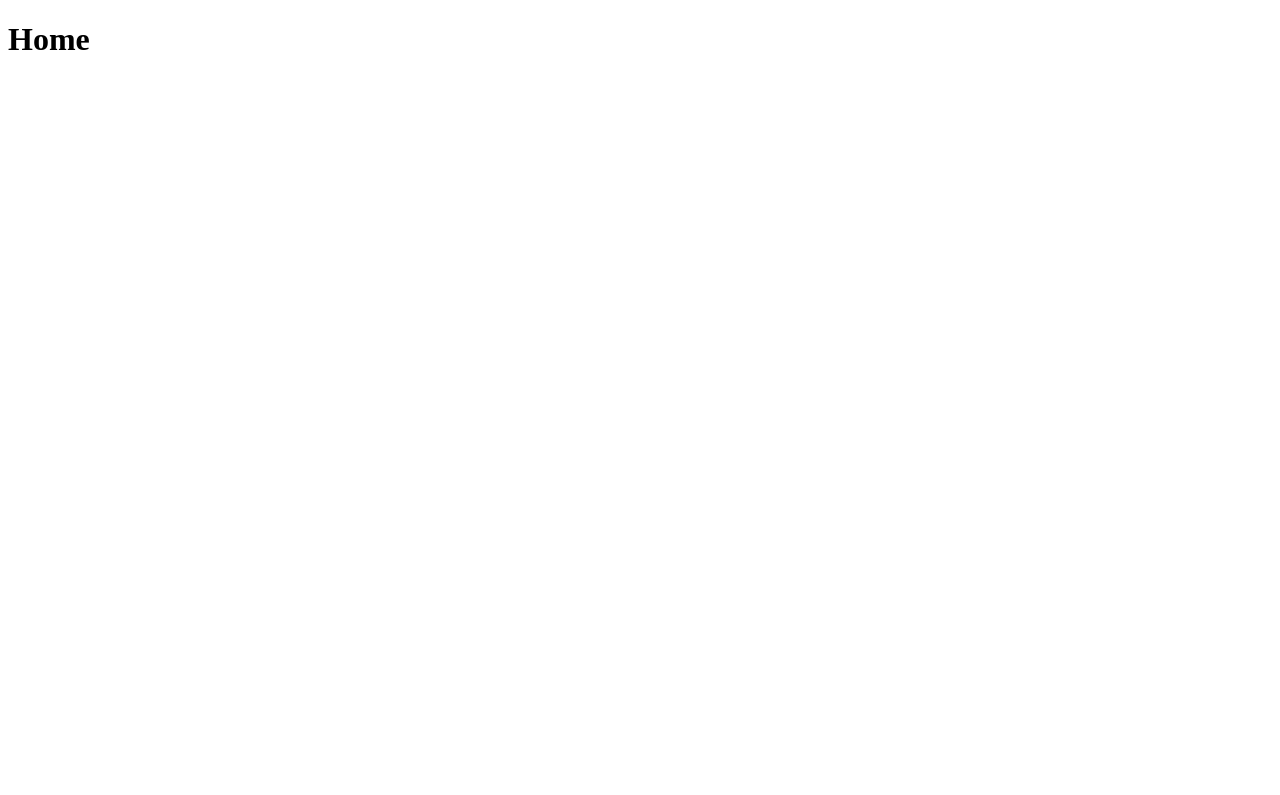
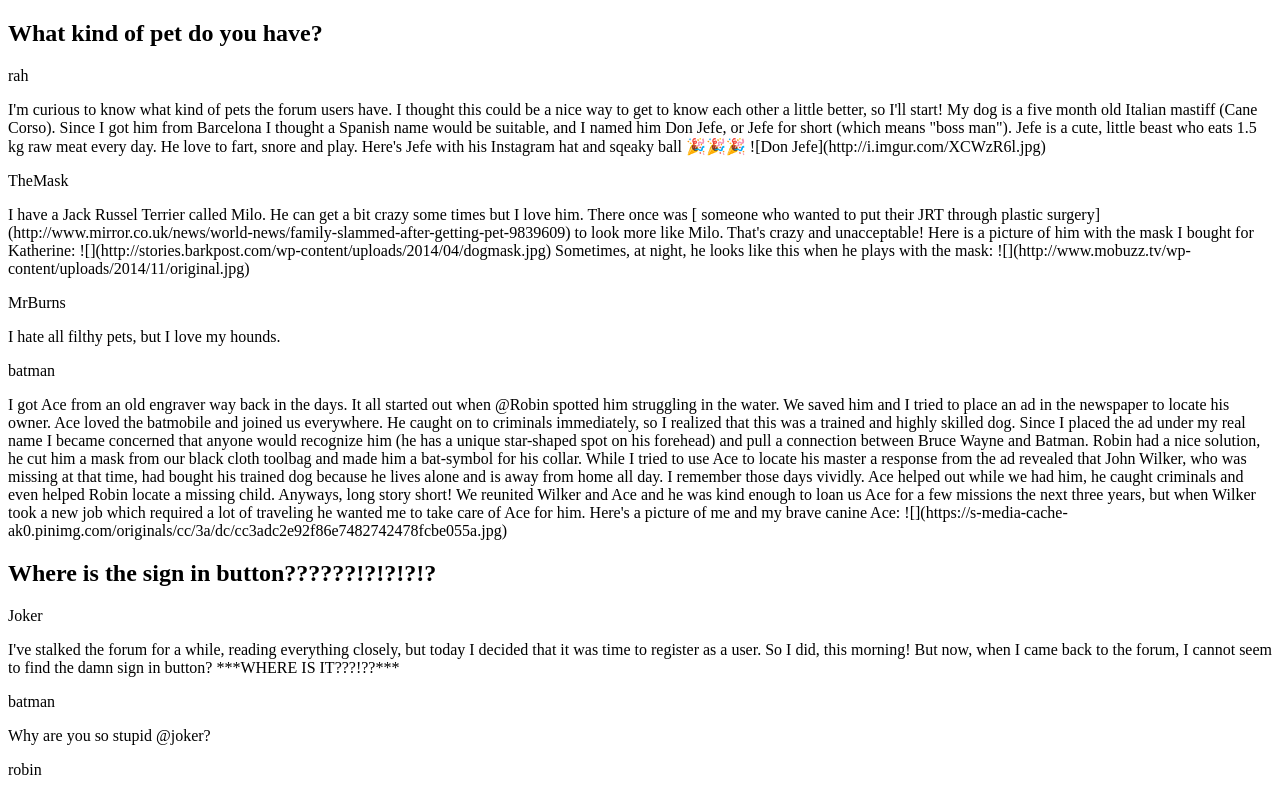
Before and after one commit to Bek85/vueschool-forum, a Vue app: page / in a window 1280 px wide. Shown: the top 795 px of the page. Built offline with nearby package versions, Linux system fonts and the light colour scheme.

Commit message:
display a list of elements in vue template directly

```diff
--- a/src/components/HomeView.vue
+++ b/src/components/HomeView.vue
@@ -1,15 +1,29 @@
 <script>
+import sourceData from "@/data.json";
 export default {
   name: "HomeView",
   data() {
-    return {};
+    return {
+      threads: sourceData.threads,
+      posts: sourceData.posts,
+      users: sourceData.users,
+    };
   },
 };
 </script>
 
 
 <template>
-  <div class="home">
-    <h1>Home</h1>
+  <div v-for="thread in threads" :key="thread.id">
+    <h2>{{ thread.title }}</h2>
+    <div v-for="postId in thread.posts" :key="postId">
+      <p>
+        {{
+          users.find((u) => u.id === posts.find((p) => p.id === postId).userId)
+            .username
+        }}
+      </p>
+      <p>{{ posts.find((p) => p.id === postId).text }}</p>
+    </div>
   </div>
 </template>
```
